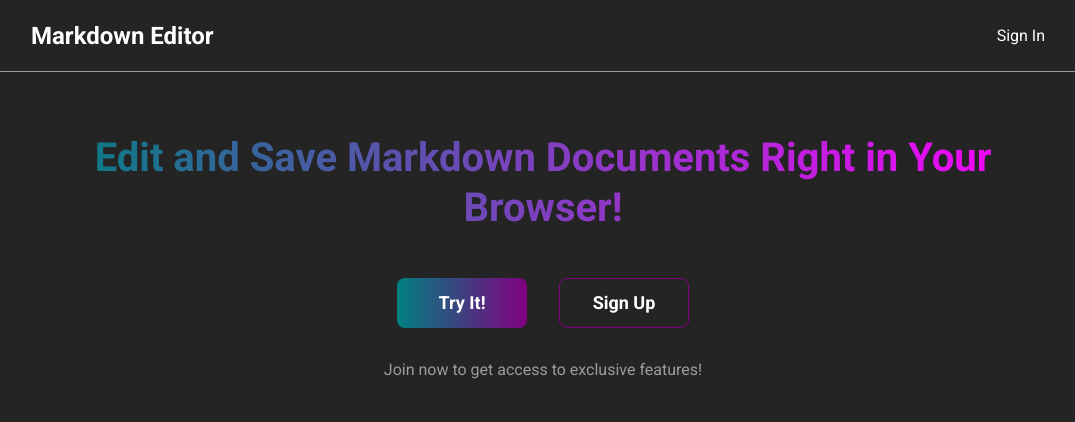
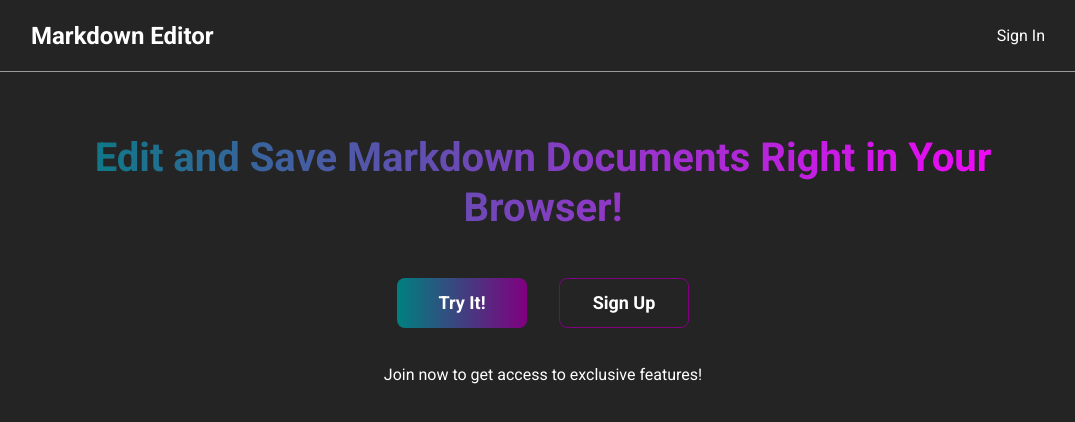
Before and after one commit to nronzel/markdown-editor, a React (Vite) app: page / in a window 1280 px wide. Shown: the top 422 px of the page, without its empty margins (97-1172 px from the left). Built offline with nearby package versions, Linux system fonts and the light colour scheme; no server answers.

Commit message:
style: shine effect

```diff
--- a/src/pages/home.jsx
+++ b/src/pages/home.jsx
@@ -12,7 +12,7 @@ const Home = () => {
           Edit and Save Markdown Documents Right in Your Browser!
         </p>
         <Hero />
-        <p className="supporting-text">
+        <p className="supporting-text shine-effect">
           Join now to get access to exclusive features!
         </p>
       </div>
```
